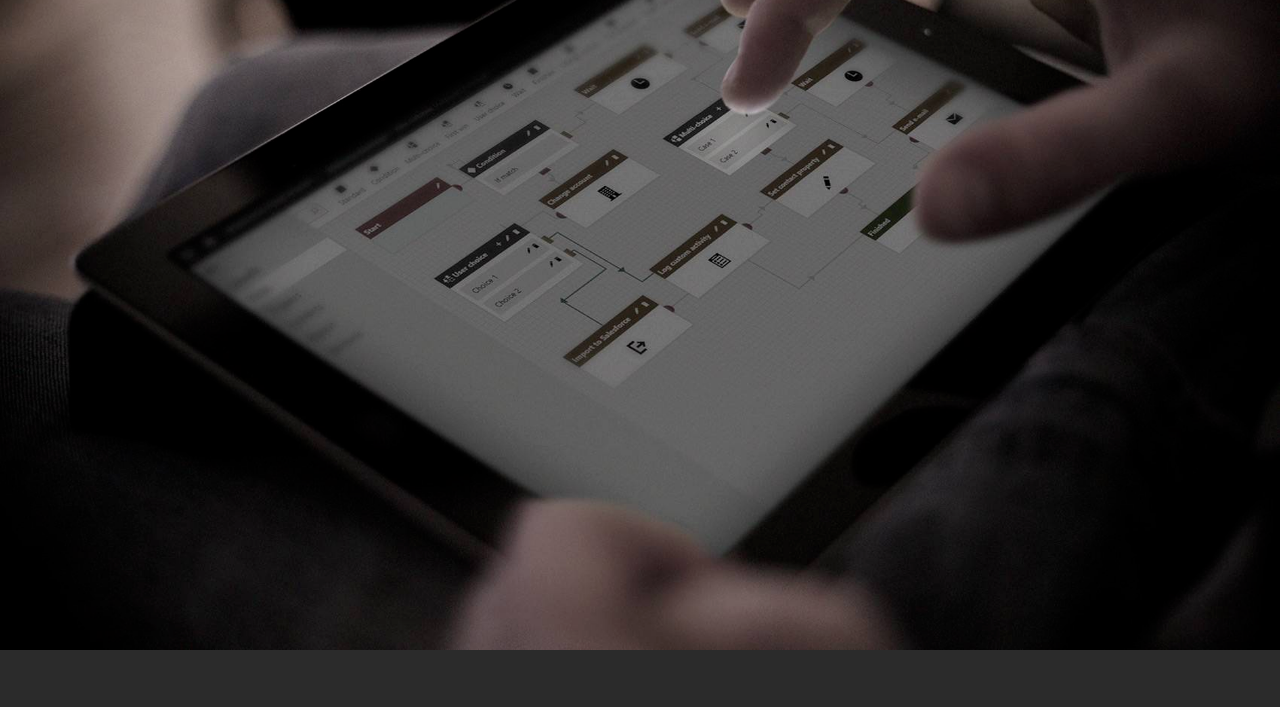
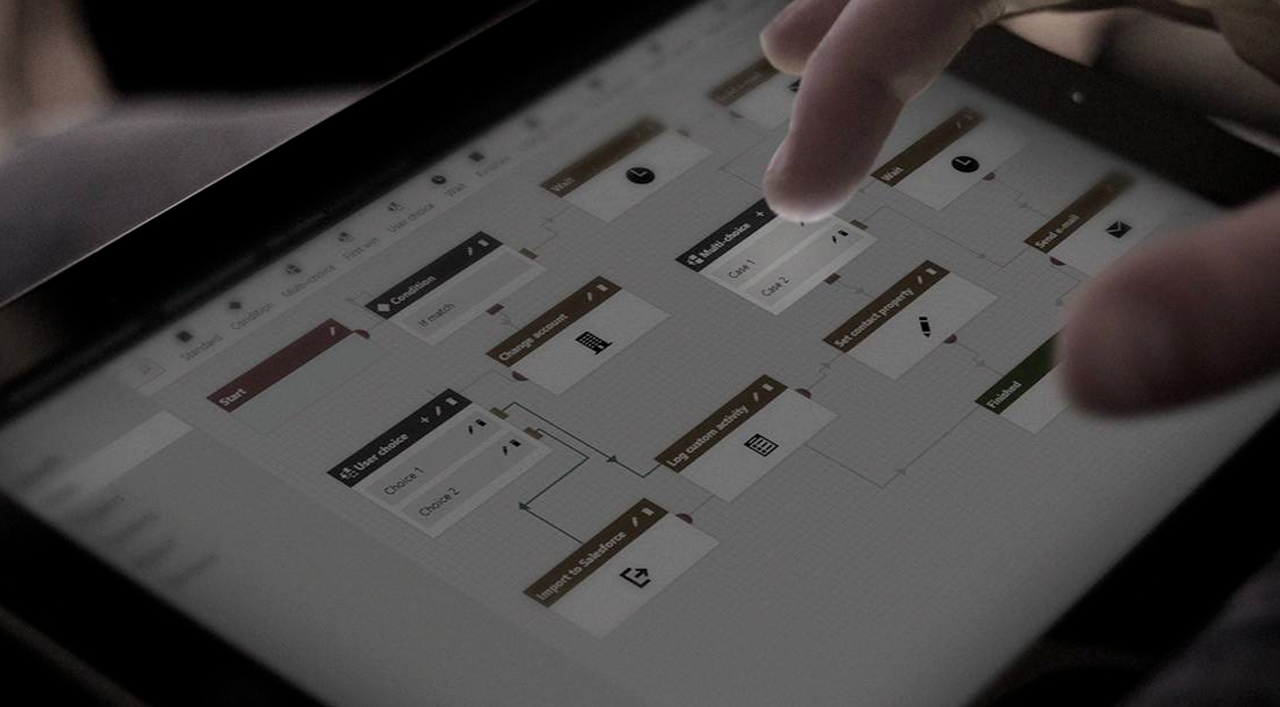
Before and after one commit to MRoszakPL/Predictes, a plain HTML site: page index.html in a window 1280 px wide. Shown: the part 93-800 px from the top of the page. Drawn offline with nearby package versions, Linux system fonts and the light colour scheme.

Commit message:
Changes in background image

```diff
--- a/css/main.css
+++ b/css/main.css
@@ -9,11 +9,17 @@ p{
 
 body {
     font-family: 'Open Sans', sans-serif;
+    background-color: #2b2b2b;
     height: 100vh;
-
+}
+.background {
+    position: relative;
+    top: -90px;
+    z-index: -1;
+    width: 100%;
+    height: 100vh;
     background: #2b2b2b url("../images/background.png") no-repeat top;
-    background-size:  auto 100vh;
-    overflow-x: hidden;
+    background-size: 1949px 1131px;
 }
 
 span{
@@ -180,12 +186,6 @@ span{
 
 /* Bigger screens */
 @media all and (min-width: 1200px){
-
-    body{
-        font-family: 'Open Sans', sans-serif;
-        background-image: url("../images/background.png");
-        background-size:  100vw auto;
-    }
 
     .container{
         width: 1200px;
--- a/index.html
+++ b/index.html
@@ -49,6 +49,7 @@
         </div>
     </div>
 </nav>
+<div class="background"></div>
 <div class="gradient"></div>
 
 <script src="./js/main.js"></script>
--- a/js/main.js
+++ b/js/main.js
@@ -118,5 +118,4 @@ document.addEventListener("DOMContentLoaded", function() {
             }
         }
     })
-
 });
```
